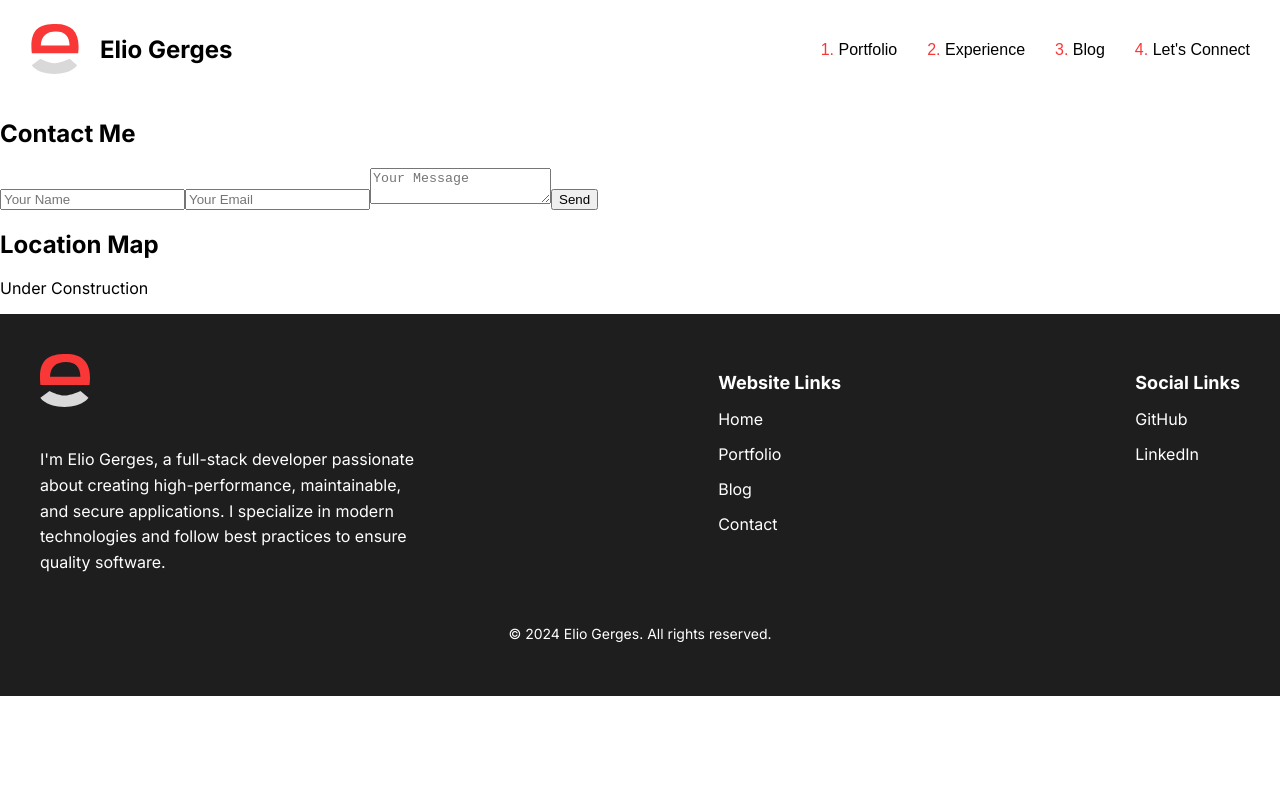
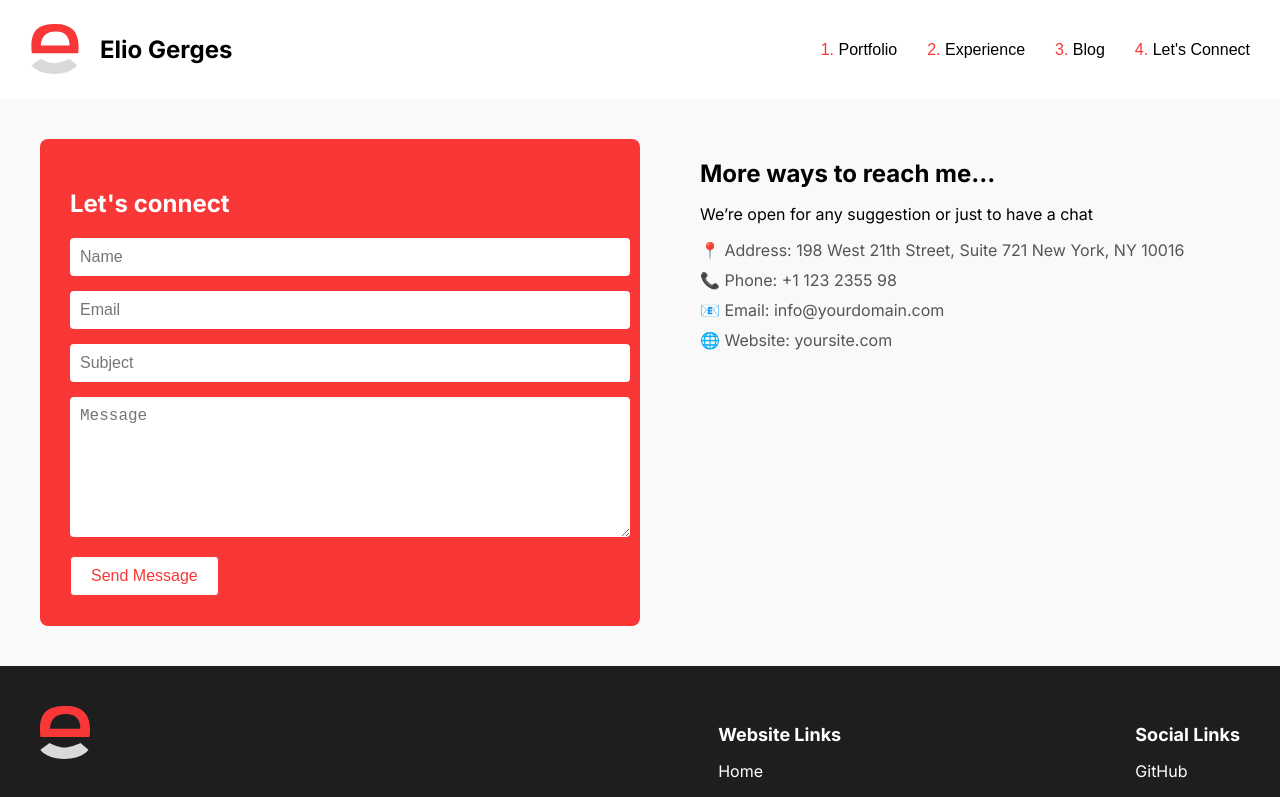
Before and after one commit to egerges/egerges, a Next.js app in the folder app/: page /contact in a window 1280 px wide. Shown: the top 797 px of the page. Built offline with nearby package versions, Linux system fonts and the light colour scheme.

Commit message:
feat: updating contact page

```diff
--- a/app/package.json
+++ b/app/package.json
@@ -13,6 +13,7 @@
     "@react-pdf-viewer/core": "^3.12.0",
     "@react-pdf-viewer/default-layout": "^3.12.0",
     "@tsparticles/react": "^3.0.0",
+    "dotenv": "^16.4.5",
     "express": "^4.19.2",
     "framer-motion": "^11.3.31",
     "next": "^14.2.3",
--- /dev/null
+++ b/app/src/app/api/send-email/route.js
@@ -0,0 +1,60 @@
+import nodemailer from "nodemailer";
+import { promises as fs } from "fs"; // Use promises to read file asynchronously
+import path from "path";
+import { NextResponse } from "next/server";
+
+export async function POST(req) {
+  try {
+    const { name, email, subject, message } = await req.json();
+
+    // Determine if in development or production
+    const isDev = process.env.NODE_ENV !== "production";
+    const logoUrl = isDev
+      ? "http://localhost:3000/Logo.svg"
+      : "https://eliogerges.com/Logo.svg";
+
+    // Read the email template from file
+    const templatePath = path.join(
+      process.cwd(),
+      "public",
+      "emailTemplate.html"
+    );
+    let emailTemplate = await fs.readFile(templatePath, "utf-8");
+
+    // Replace the logo placeholder with the correct URL
+    emailTemplate = emailTemplate.replace("{{LOGO_URL}}", logoUrl);
+
+    // Replace other dynamic content (e.g., name, subject, etc.)
+    emailTemplate = emailTemplate.replace("{{NAME}}", name);
+    emailTemplate = emailTemplate.replace("{{MESSAGE}}", message);
+
+    // Set up nodemailer transporter
+    const transporter = nodemailer.createTransport({
+      host: process.env.EMAIL_HOST, // SMTP server
+      port: process.env.EMAIL_PORT, // SMTP port
+      secure: process.env.EMAIL_SECURE === "true", // SSL/TLS
+      auth: {
+        user: process.env.EMAIL_USER, // Email user from .env
+        pass: process.env.EMAIL_PASS, // Email password from .env
+      },
+    });
+
+    // Email options
+    const mailOptions = {
+      from: `"No Reply" <${process.env.EMAIL_USER}>`,
+      to: `${email}, no-reply@eliogerges.com, info@eliogerges.com`,
+      subject: subject,
+      html: emailTemplate, // Use the template with the replaced content
+    };
+
+    // Send email
+    await transporter.sendMail(mailOptions);
+    return NextResponse.json({ success: true }, { status: 200 });
+  } catch (error) {
+    console.error("Failed to send email:", error);
+    return NextResponse.json(
+      { error: "Failed to send email." },
+      { status: 500 }
+    );
+  }
+}
--- a/app/src/app/components/ContactForm.js
+++ /dev/null
@@ -1,52 +0,0 @@
-"use client";
-
-// src/components/ContactForm.js
-import React, { useState } from "react";
-
-export default function ContactForm() {
-  const [formData, setFormData] = useState({
-    name: "",
-    email: "",
-    message: "",
-  });
-
-  const handleChange = (e) => {
-    const { name, value } = e.target;
-    setFormData({ ...formData, [name]: value });
-  };
-
-  const handleSubmit = (e) => {
-    e.preventDefault();
-    alert("Form submitted!");
-  };
-
-  return (
-    <form className="contact-form" onSubmit={handleSubmit}>
-      <h2>Contact Me</h2>
-      <input
-        type="text"
-        name="name"
-        placeholder="Your Name"
-        value={formData.name}
-        onChange={handleChange}
-        required
-      />
-      <input
-        type="email"
-        name="email"
-        placeholder="Your Email"
-        value={formData.email}
-        onChange={handleChange}
-        required
-      />
-      <textarea
-        name="message"
-        placeholder="Your Message"
-        value={formData.message}
-        onChange={handleChange}
-        required
-      />
-      <button type="submit">Send</button>
-    </form>
-  );
-}
--- /dev/null
+++ b/app/src/app/components/ContactForm.jsx
@@ -0,0 +1,98 @@
+"use client";
+
+import React, { useState } from "react";
+import styles from "../styles/ContactForm.module.css";
+
+const ContactForm = () => {
+  const [formData, setFormData] = useState({
+    name: "",
+    email: "",
+    subject: "",
+    message: "",
+  });
+  const [submitted, setSubmitted] = useState(false);
+
+  const handleChange = (e) => {
+    setFormData({ ...formData, [e.target.name]: e.target.value });
+  };
+
+  const handleSubmit = async (e) => {
+    e.preventDefault();
+
+    const res = await fetch("/api/send-email", {
+      method: "POST",
+      headers: {
+        "Content-Type": "application/json",
+      },
+      body: JSON.stringify(formData),
+    });
+
+    if (res.ok) {
+      setSubmitted(true);
+    } else {
+      console.error("Failed to send the message");
+    }
+  };
+
+  return (
+    <div className={styles.contactContainer}>
+      <div className={styles.contactForm}>
+        <h2>Let's connect</h2>
+        <form onSubmit={handleSubmit}>
+          <input
+            type="text"
+            name="name"
+            placeholder="Name"
+            value={formData.name}
+            onChange={handleChange}
+            required
+          />
+          <input
+            type="email"
+            name="email"
+            placeholder="Email"
+            value={formData.email}
+            onChange={handleChange}
+            required
+          />
+          <input
+            type="text"
+            name="subject"
+            placeholder="Subject"
+            value={formData.subject}
+            onChange={handleChange}
+            required
+          />
+          <textarea
+            name="message"
+            placeholder="Message"
+            value={formData.message}
+            onChange={handleChange}
+            required
+          />
+          <button type="submit" className={styles.sendButton}>
+            Send Message
+          </button>
+        </form>
+        {submitted && (
+          <p className={styles.successMessage}>Message sent successfully!</p>
+        )}
+      </div>
+
+      <div className={styles.contactInfo}>
+        <h2>More ways to reach me...</h2>
+        <p>We’re open for any suggestion or just to have a chat</p>
+        <ul>
+          <li>
+            📍 Address: 198 West 21th Street, Suite 721 New York, NY 10016
+          </li>
+          <li>📞 Phone: +1 123 2355 98</li>
+          <li>📧 Email: info@yourdomain.com</li>
+          <li>🌐 Website: yoursite.com</li>
+        </ul>
+      </div>
+    </div>
+  );
+};
+
+export default ContactForm;
--- a/app/src/app/components/NavBar.jsx
+++ b/app/src/app/components/NavBar.jsx
@@ -37,7 +37,7 @@ const NavBar = () => {
             </a>
           </li>
           <li>
-            <a href="#contact">
+            <a href="/contact">
               <span className={styles.redText}>4. </span>Let's Connect
             </a>
           </li>
--- a/app/src/app/contact/page.js
+++ /dev/null
@@ -1,12 +0,0 @@
-import ContactForm from "../components/ContactForm";
-import Map from "../components/Map";
-import "../styles/Contact.module.css";
-
-export default function Contact() {
-  return (
-    <section>
-      <ContactForm />
-      <Map />
-    </section>
-  );
-}
--- /dev/null
+++ b/app/src/app/contact/page.jsx
@@ -0,0 +1,12 @@
+import React from "react";
+import ContactForm from "../components/ContactForm";
+
+const ContactPage = () => {
+  return (
+    <div>
+      <ContactForm />
+    </div>
+  );
+};
+
+export default ContactPage;
--- /dev/null
+++ b/app/src/app/styles/ContactForm.module.css
@@ -0,0 +1,78 @@
+.contactContainer {
+  display: flex;
+  justify-content: space-between;
+  padding: 40px;
+  background-color: #f9f9f9;
+}
+
+.contactForm {
+  width: 45%;
+  background-color: #fa3737;
+  padding: 30px;
+  border-radius: 8px;
+  color: white;
+}
+
+.contactForm h2 {
+  margin-bottom: 20px;
+}
+
+.contactForm input,
+.contactForm textarea {
+  width: 100%;
+  padding: 10px;
+  margin-bottom: 15px;
+  border: none;
+  border-radius: 4px;
+  font-size: 1rem;
+}
+
+.contactForm textarea {
+  min-height: 120px;
+}
+
+.sendButton {
+  background-color: #ffffff;
+  color: #fa3737;
+  padding: 10px 20px;
+  border: none;
+  border-radius: 4px;
+  cursor: pointer;
+  font-size: 1rem;
+  border: 1px solid #fa3737;
+}
+
+.sendButton:hover {
+  background-color: #fa3737;
+  color: #ffffff;
+  border: 1px solid #ffffff;
+}
+
+.successMessage {
+  margin-top: 15px;
+  color: #ffffff;
+}
+
+.contactInfo {
+  width: 45%;
+}
+
+.contactInfo h2 {
+  font-size: 1.5rem;
+  margin-bottom: 15px;
+}
+
+.contactInfo p {
+  margin-bottom: 15px;
+}
+
+.contactInfo ul {
+  list-style: none;
+  padding: 0;
+}
+
+.contactInfo li {
+  font-size: 1rem;
+  margin-bottom: 10px;
+  color: #555;
+}
```
Also changed, not shown: app/public/emailTemplate.html (added, +92 -0 lines), 2 other files (tests, documents, lock files or other folders).
